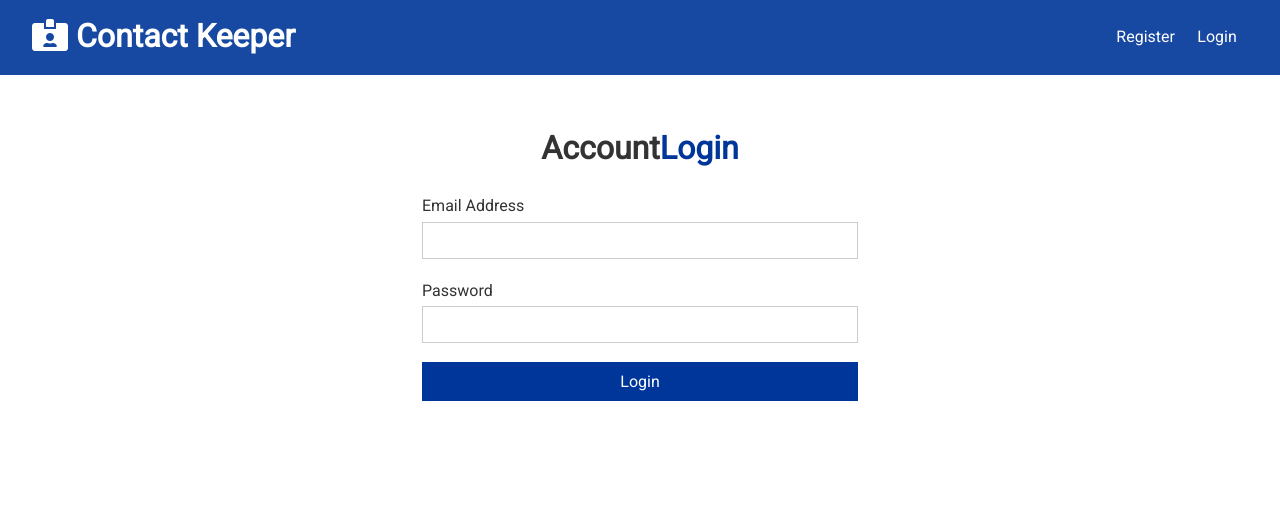
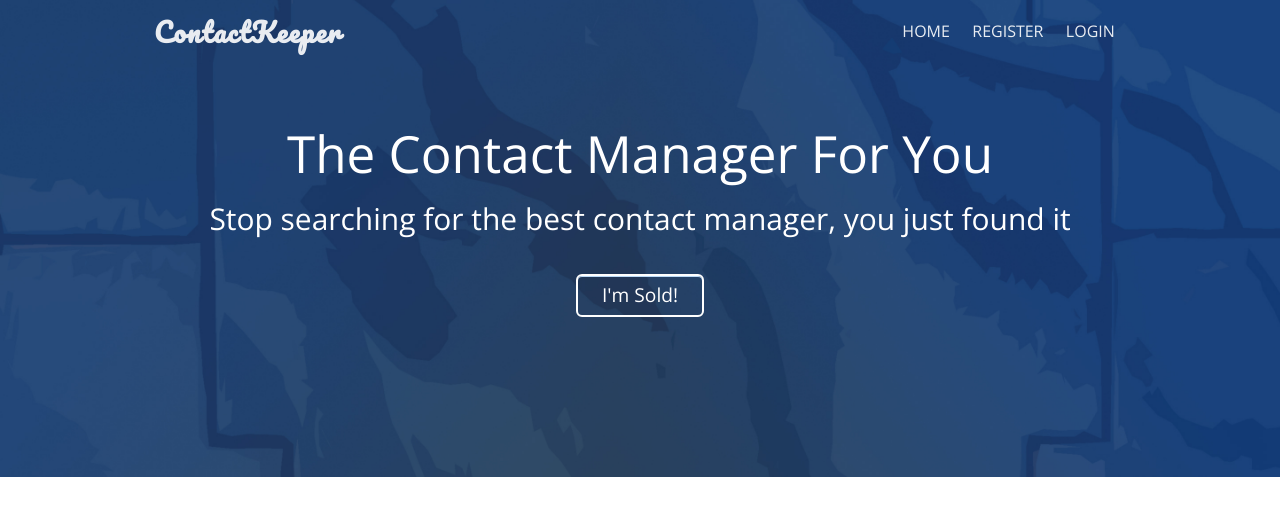
Before and after one commit to smayrant/contact-keeper, a React (Create React App) app in the folder client/: page / in a window 1280 px wide. Before the commit this address led to /login. Shown: the top 516 px of the page. Built offline with nearby package versions, Linux system fonts and the light colour scheme; no server answers.

Commit message:
added and began styling the welcome component

```diff
--- a/client/src/App.css
+++ b/client/src/App.css
@@ -1,4 +1,4 @@
-@import url('https://fonts.googleapis.com/css?family=Roboto');
+@import url('https://fonts.googleapis.com/css?family=Open+Sans|Pacifico:300,400,700&display=swap');
 
 /* Global Styles */
 :root {
@@ -16,7 +16,7 @@
 }
 
 body {
-	font-family: 'Roboto', sans-serif;
+	font-family: 'Open Sans', sans-serif;
 	font-size: 1rem;
 	line-height: 1.6;
 	background-color: #fff;
@@ -104,6 +104,10 @@ img {
 
 .list li {
 	padding-bottom: 0.3rem;
+}
+
+li {
+	list-style: none;
 }
 
 /* Padding */
@@ -361,9 +365,23 @@ table th {
 	padding: 0.7rem 2rem;
 	z-index: 1;
 	width: 100%;
-	border-bottom: solid 1px var(--primary-color);
 	opacity: 0.9;
 	margin-bottom: 1rem;
+}
+
+.navbar-links-container {
+	display: flex;
+}
+
+.navbar-link {
+	text-transform: uppercase;
+}
+
+.navbar-logo-container {
+	font-family: 'Pacifico';
+	color: #fff;
+	font-size: 1.1rem;
+	letter-spacing: .1rem;
 }
 
 .navbar ul {
@@ -400,6 +418,80 @@ table th {
 	transition: opacity 1000ms ease-in;
 }
 
+/* custom styles - Welcome route */
+
+.welcome-bg {
+	padding-bottom: 10rem;
+	background-image: url("./img/blue-background.jpg");
+	background-size: cover;
+}
+
+.title-block {
+	margin-top: 3rem;
+	text-align: center;
+	color: #fff;
+	font-size: 1.6rem;
+	font-weight: 300 !important;
+}
+
+.title-block h1 {
+	font-weight: 400;
+}
+
+.title-block h3 {
+	font-weight: 300;
+}
+
+.title-block-button {
+	color: #fff;
+	display: inline-block;
+	vertical-align: middle;
+	-webkit-transform: perspective(1px) translateZ(0);
+	transform: perspective(1px) translateZ(0);
+	box-shadow: inset 0px 1px 0px 0px #bbdaf7;
+	background-color: transparent;
+	position: relative;
+	border-radius: 6px;
+	border: 2px solid #fff;
+	-webkit-transition-property: color;
+	transition-property: color;
+	-webkit-transition-duration: 0.3s;
+	transition-duration: 0.3s;
+	font-size: 1.2rem;
+	padding: 4px 24px;
+	cursor: pointer;
+	margin-top: 2rem;
+}
+.title-block-button:before {
+	content: "";
+	position: absolute;
+	z-index: -1;
+	top: 0;
+	left: 0;
+	right: 0;
+	bottom: 0;
+	background: #2098d1;
+	-webkit-transform: scale(0);
+	transform: scale(0);
+	-webkit-transition-property: transform;
+	transition-property: transform;
+	-webkit-transition-duration: 0.3s;
+	transition-duration: 0.3s;
+	-webkit-transition-timing-function: ease-out;
+	transition-timing-function: ease-out;
+}
+.title-block-button:hover,
+.title-block-button:focus,
+.title-block-button:active {
+	color: white;
+}
+.title-block-button:hover:before,
+.title-block-button:focus:before,
+.title-block-button:active:before {
+	-webkit-transform: scale(1);
+	transform: scale(1);
+}
+
 /* Mobile Styles */
 @media (max-width: 700px) {
 	.hide-sm {
@@ -433,10 +525,16 @@ table th {
 
 	.navbar h1 {
 		margin-bottom: 0.6rem;
+		font-weight: 300;
 	}
 
 	.navbar ul {
 		text-align: center;
 		justify-content: center;
 	}
+
+	/* Welcome background */
+	.welcome-bg {
+		padding-bottom: 10rem;
+	}
 }
--- a/client/src/App.js
+++ b/client/src/App.js
@@ -2,6 +2,8 @@ import React, { Fragment } from "react";
 import { BrowserRouter as Router, Route, Switch } from "react-router-dom";
 import Home from "./components/pages/Home";
 import About from "./components/pages/About";
+import Welcome from "./components/pages/Welcome";
+import Error from "./components/pages/Error";
 import Navbar from "./components/layout/Navbar";
 
 import ContactState from "./context/contact/ContactState";
@@ -26,16 +28,17 @@ const App = () => {
 				<AlertState>
 					<Router>
 						<Fragment>
-							<Navbar />
-							<div className="container">
-								<Alerts />
-								<Switch>
-									<PrivateRoute exact path="/" component={Home} />
+							<Alerts />
+							<Switch>
+								<Route exact path="/" component={Welcome} />
+								<div className="container">
+									<PrivateRoute exact path="/home" component={Home} />
 									<Route exact path="/about" component={About} />
 									<Route exact path="/register" component={Register} />
 									<Route exact path="/login" component={Login} />
-								</Switch>
-							</div>
+									<Route component={Error} />
+								</div>
+							</Switch>
 						</Fragment>
 					</Router>
 				</AlertState>
--- a/client/src/components/auth/Login.js
+++ b/client/src/components/auth/Login.js
@@ -12,7 +12,7 @@ const Login = props => {
 	useEffect(
 		() => {
 			if (isAuthenticated) {
-				props.history.push("/");
+				props.history.push("/home");
 			}
 			if (error === "Invalid Credentials") {
 				setAlert(error, "danger");
@@ -44,7 +44,6 @@ const Login = props => {
 				password
 			});
 		}
-		console.log("login submit");
 	};
 
 	return (
--- a/client/src/components/auth/Register.js
+++ b/client/src/components/auth/Register.js
@@ -12,7 +12,7 @@ const Register = props => {
 	useEffect(
 		() => {
 			if (isAuthenticated) {
-				props.history.push("/");
+				props.history.push("/home");
 			}
 			if (error === "User already exists") {
 				setAlert(error, "danger");
--- a/client/src/components/layout/Navbar.js
+++ b/client/src/components/layout/Navbar.js
@@ -29,6 +29,9 @@ const Navbar = ({ title, icon }) => {
 	const guestLinks = (
 		<Fragment>
 			<li>
+				<Link to="/">Home</Link>
+			</li>
+			<li>
 				<Link to="/register">Register</Link>
 			</li>
 			<li>
--- /dev/null
+++ b/client/src/components/pages/Error.js
@@ -0,0 +1,13 @@
+import React from "react";
+
+const Error = () => {
+	return (
+		<div>
+			<div className="container">
+				<img src="" alt="" />
+			</div>
+		</div>
+	);
+};
+
+export default Error;
--- /dev/null
+++ b/client/src/components/pages/Welcome.js
@@ -0,0 +1,39 @@
+import React, { Fragment } from "react";
+import { Link } from "react-router-dom";
+
+const Welcome = () => {
+	return (
+		<div>
+			<div className="welcome-bg">
+				<div className="container">
+					<nav className="navbar">
+						<div className="navbar-logo-container">
+							<h1>ContactKeeper</h1>
+						</div>
+						<div className="navbar-links-container">
+							<li className="navbar-link">
+								<Link to="/">Home</Link>
+							</li>
+							<li className="navbar-link">
+								<Link to="/register">Register</Link>
+							</li>
+							<li className="navbar-link">
+								<Link to="/login">Login</Link>
+							</li>
+						</div>
+					</nav>
+					<div className="title-block">
+						<h1>The Contact Manager For You</h1>
+						<h3>Stop searching for the best contact manager, you just found it</h3>
+						<Link to="/register">
+							<button className="title-block-button">I'm Sold!</button>
+						</Link>
+					</div>
+				</div>
+			</div>
+			<div className="container" />
+		</div>
+	);
+};
+
+export default Welcome;
```
Also changed, not shown: client/src/img/blue-background.jpg (added), 1 other file (tests, documents, lock files or other folders).
